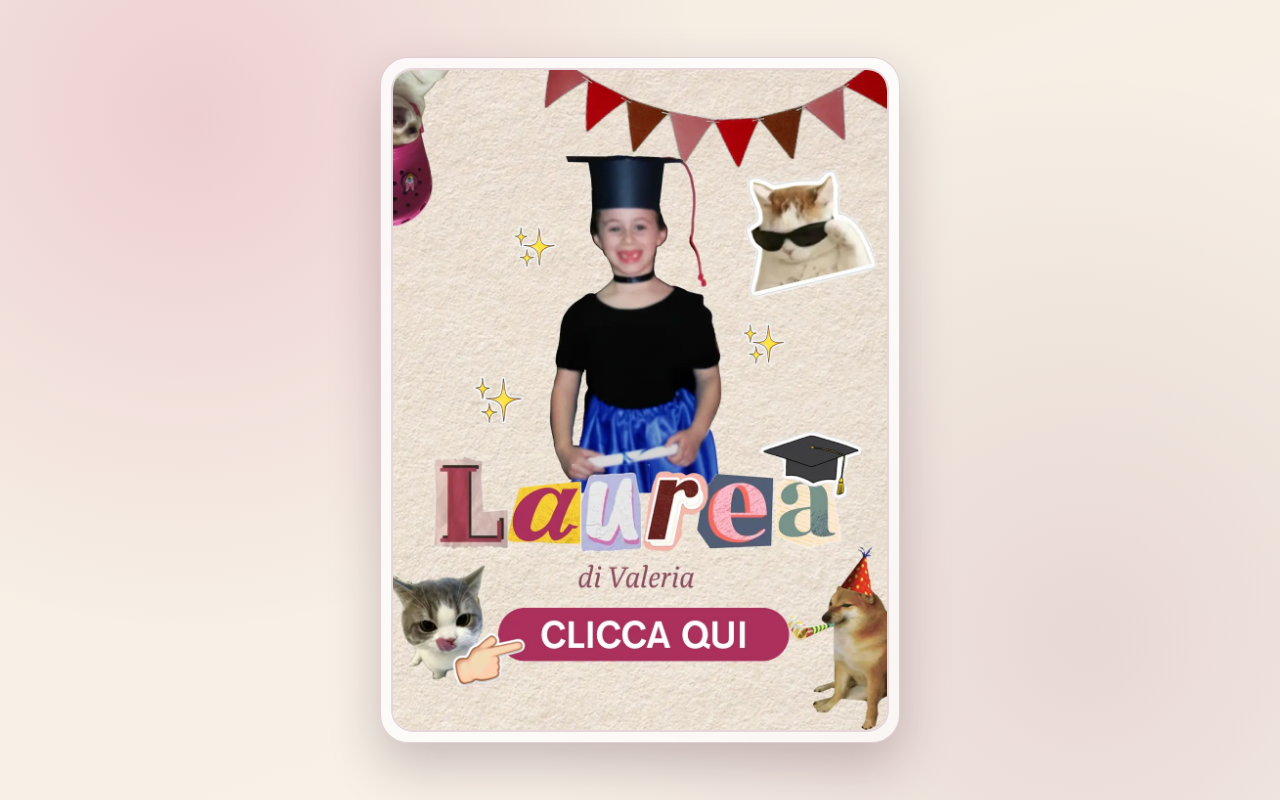
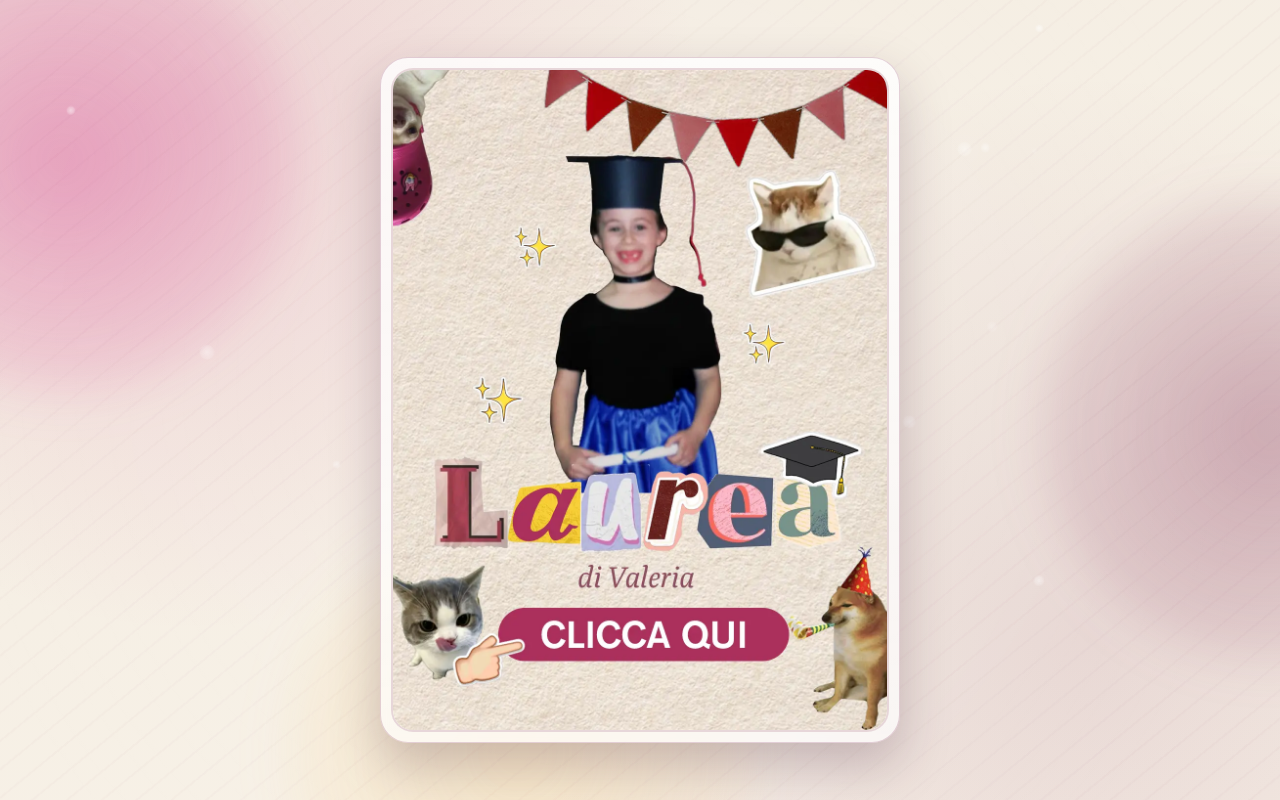
Before and after one commit to filippodigesu/Laurea-Valeria-Invito, a plain HTML site: page index.html in a window 1280 px wide. Drawn offline with Linux system fonts and the light colour scheme.

Commit message:
Add rich animated background scene

```diff
--- a/index.html
+++ b/index.html
@@ -60,10 +60,80 @@
         user-select: none;
         -webkit-touch-callout: none;
         -webkit-tap-highlight-color: transparent;
+        isolation: isolate;
+      }
+
+      .bg-scene {
+        position: fixed;
+        inset: 0;
+        z-index: 0;
+        pointer-events: none;
+        overflow: hidden;
+      }
+
+      .bg-grid {
+        position: absolute;
+        inset: -20%;
+        background:
+          radial-gradient(circle at center, rgba(255, 255, 255, 0.24) 0, rgba(255, 255, 255, 0) 62%),
+          repeating-linear-gradient(140deg, rgba(122, 33, 77, 0.055) 0 2px, transparent 2px 22px);
+        opacity: 0.4;
+        animation: bg-pan 26s linear infinite;
+      }
+
+      .orb {
+        position: absolute;
+        width: min(58vw, 460px);
+        aspect-ratio: 1 / 1;
+        border-radius: 999px;
+        filter: blur(22px);
+        opacity: 0.42;
+        mix-blend-mode: multiply;
+      }
+
+      .orb-1 {
+        left: -14%;
+        top: -10%;
+        background: radial-gradient(circle, rgba(212, 46, 136, 0.78), rgba(212, 46, 136, 0));
+        animation: orb-float-a 16s ease-in-out infinite alternate;
+      }
+
+      .orb-2 {
+        right: -18%;
+        top: 24%;
+        background: radial-gradient(circle, rgba(122, 33, 77, 0.72), rgba(122, 33, 77, 0));
+        animation: orb-float-b 20s ease-in-out infinite alternate;
+      }
+
+      .orb-3 {
+        left: 22%;
+        bottom: -24%;
+        background: radial-gradient(circle, rgba(245, 190, 88, 0.52), rgba(245, 190, 88, 0));
+        animation: orb-float-c 18s ease-in-out infinite alternate;
+      }
+
+      .floaters {
+        position: absolute;
+        inset: 0;
+      }
+
+      .floater {
+        position: absolute;
+        left: var(--x);
+        top: var(--y);
+        width: var(--size);
+        height: var(--size);
+        border-radius: 999px;
+        opacity: var(--alpha);
+        background: radial-gradient(circle, rgba(255, 255, 255, 0.9), rgba(255, 255, 255, 0.06));
+        box-shadow: 0 0 24px rgba(255, 255, 255, 0.24);
+        animation: float-rise var(--dur) linear infinite;
+        animation-delay: var(--delay);
       }
 
       .invite {
         position: relative;
+        z-index: 2;
         width: min(520px, 100%);
         margin-inline: auto;
         padding: 10px;
@@ -168,6 +238,43 @@
         }
       }
 
+      @keyframes bg-pan {
+        0% { transform: translate3d(-4%, -2%, 0) rotate(0deg); }
+        100% { transform: translate3d(4%, 2%, 0) rotate(4deg); }
+      }
+
+      @keyframes orb-float-a {
+        0% { transform: translate3d(0, 0, 0) scale(1); }
+        100% { transform: translate3d(12%, 10%, 0) scale(1.12); }
+      }
+
+      @keyframes orb-float-b {
+        0% { transform: translate3d(0, 0, 0) scale(1); }
+        100% { transform: translate3d(-16%, 12%, 0) scale(1.08); }
+      }
+
+      @keyframes orb-float-c {
+        0% { transform: translate3d(0, 0, 0) scale(1); }
+        100% { transform: translate3d(8%, -14%, 0) scale(1.1); }
+      }
+
+      @keyframes float-rise {
+        0% {
+          transform: translate3d(0, 0, 0) scale(0.8);
+          opacity: 0;
+        }
+        18% {
+          opacity: var(--alpha);
+        }
+        82% {
+          opacity: var(--alpha);
+        }
+        100% {
+          transform: translate3d(var(--drift), -115vh, 0) scale(1.2);
+          opacity: 0;
+        }
+      }
+
       .invite.revealed .cover {
         opacity: 0;
         transform: scale(1.08) rotate(-2deg);
@@ -188,9 +295,29 @@
           border-radius: 16px;
         }
       }
+
+      @media (prefers-reduced-motion: reduce) {
+        .bg-grid,
+        .orb,
+        .floater,
+        .img-layer,
+        .fx-ripple,
+        .fx-spark {
+          animation: none !important;
+          transition: none !important;
+        }
+      }
     </style>
   </head>
   <body>
+    <div class="bg-scene" aria-hidden="true">
+      <div class="bg-grid"></div>
+      <div class="orb orb-1"></div>
+      <div class="orb orb-2"></div>
+      <div class="orb orb-3"></div>
+      <div class="floaters" id="floaters"></div>
+    </div>
+
     <audio id="bgMusic" autoplay loop preload="auto" playsinline muted>
       <source src="music.mp3" type="audio/mpeg" />
     </audio>
@@ -209,6 +336,7 @@
       const cover = document.getElementById("cover");
       const details = document.getElementById("details");
       const fxLayer = document.getElementById("fxLayer");
+      const floaters = document.getElementById("floaters");
       const bgMusic = document.getElementById("bgMusic");
       let revealed = false;
       let musicStarted = false;
@@ -313,6 +441,7 @@
 
       setupFallbacks(cover, ["cover.webp", "cover.jpg", "cover.jpeg", "cover.png"]);
       setupFallbacks(details, ["details.webp", "details.jpg", "details.jpeg", "details.png"]);
+      buildFloaters(26);
 
       function spawnEffect(clientX, clientY) {
         const rect = stage.getBoundingClientRect();
@@ -349,6 +478,30 @@
 
         ripple.addEventListener("animationend", () => ripple.remove(), { once: true });
       }
+
+      function buildFloaters(count) {
+        const frag = document.createDocumentFragment();
+        for (let i = 0; i < count; i += 1) {
+          const dot = document.createElement("span");
+          const x = `${Math.random() * 100}%`;
+          const y = `${60 + Math.random() * 70}%`;
+          const size = `${4 + Math.random() * 12}px`;
+          const alpha = (0.22 + Math.random() * 0.48).toFixed(2);
+          const dur = `${11 + Math.random() * 16}s`;
+          const delay = `${-Math.random() * 18}s`;
+          const drift = `${(Math.random() * 90 - 45).toFixed(0)}px`;
+          dot.className = "floater";
+          dot.style.setProperty("--x", x);
+          dot.style.setProperty("--y", y);
+          dot.style.setProperty("--size", size);
+          dot.style.setProperty("--alpha", alpha);
+          dot.style.setProperty("--dur", dur);
+          dot.style.setProperty("--delay", delay);
+          dot.style.setProperty("--drift", drift);
+          frag.appendChild(dot);
+        }
+        floaters.appendChild(frag);
+      }
     </script>
   </body>
 </html>
```
